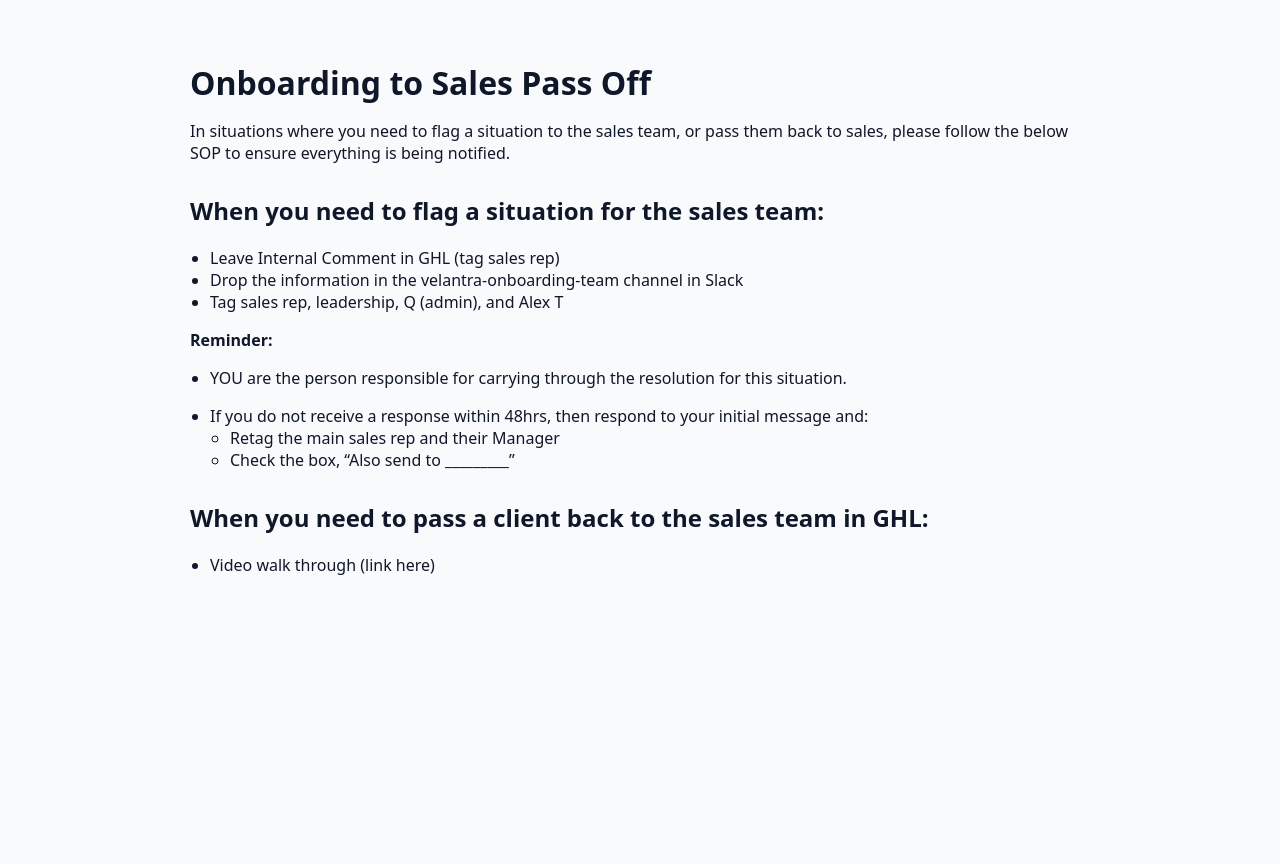
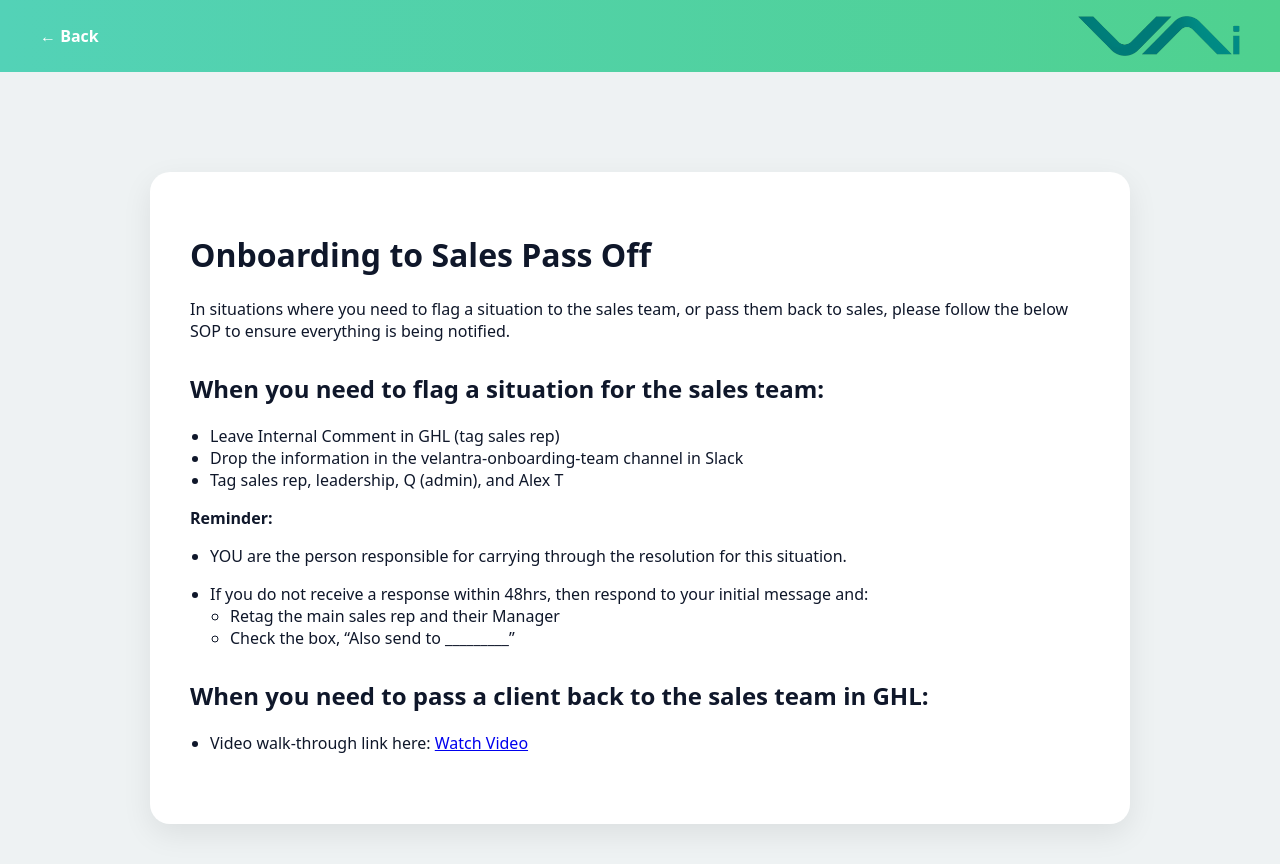
Before and after one commit to ImportantFiles/VelantraGuide, a plain HTML site: page sop/onboarding-to-sales-pass-off.html in a window 1280 px wide. Before the commit the page ends 800 px from the top, so only its background shows below. Drawn offline with Linux system fonts and the light colour scheme.

Commit message:
Update onboarding-to-sales-pass-off.html

```diff
--- a/sop/onboarding-to-sales-pass-off.html
+++ b/sop/onboarding-to-sales-pass-off.html
@@ -5,34 +5,30 @@
 <title>Onboarding to Sales Pass Off</title>
 
 <style>
-body{
-  font-family: ui-sans-serif, system-ui, Arial;
-  background:#f8fafc;
-  padding:40px;
-  color:#0f172a;
-  max-width:900px;
-  margin:auto;
-}
-
-h1{margin-bottom:10px}
-h2{margin-top:30px}
-
-ul{
-  list-style:disc;
-  padding-left:20px;
-}
-
-ul ul{
-  list-style:circle;
-}
-
-.section{
-  margin-bottom:30px;
-}
+body{margin:0;font-family:ui-sans-serif,system-ui,Arial;background:#eef2f3;color:#0f172a;}
+.header{background:linear-gradient(90deg,#53D2B7,#4FD18F);padding:16px 30px;position:sticky;top:0;z-index:1000;}
+.header-inner{display:flex;justify-content:space-between;align-items:center;max-width:1200px;margin:auto;}
+.back-btn{color:#fff;text-decoration:none;font-weight:600;}
+.logo{height:40px;}
+.page-wrapper{padding:100px 20px 40px;}
+.card{max-width:900px;margin:auto;background:#fff;border-radius:20px;padding:40px;box-shadow:0 10px 30px rgba(0,0,0,.08);}
+ul{list-style:disc;padding-left:20px;}
+ul ul{list-style:circle;}
+.section{margin-bottom:30px;}
 </style>
 </head>
 
 <body>
+
+<div class="header">
+  <div class="header-inner">
+    <a href="../index.html" class="back-btn">← Back</a>
+    <img src="../velantra-logo.png" class="logo">
+  </div>
+</div>
+
+<div class="page-wrapper">
+  <div class="card">
 
 <h1>Onboarding to Sales Pass Off</h1>
 
@@ -68,7 +64,12 @@ ul ul{
 <h2>When you need to pass a client back to the sales team in GHL:</h2>
 
 <ul>
-<li>Video walk through (link here)</li>
+<li>
+  Video walk-through link here:
+  <a href="https://www.loom.com/share/8ebf24cd644042269911530c143011e0" target="_blank">
+    Watch Video
+  </a>
+</li>
 </ul>
 
 </div>
```
